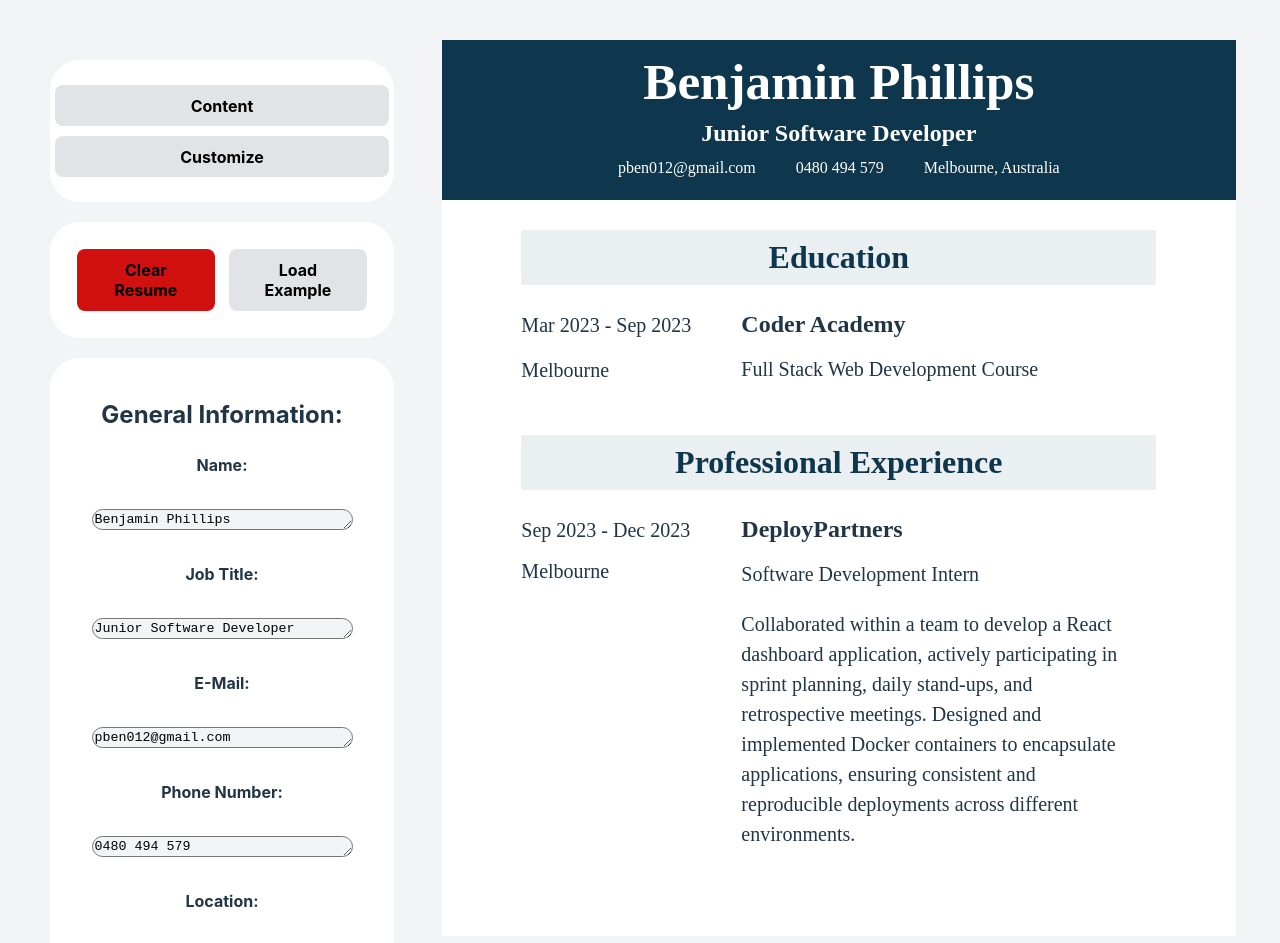
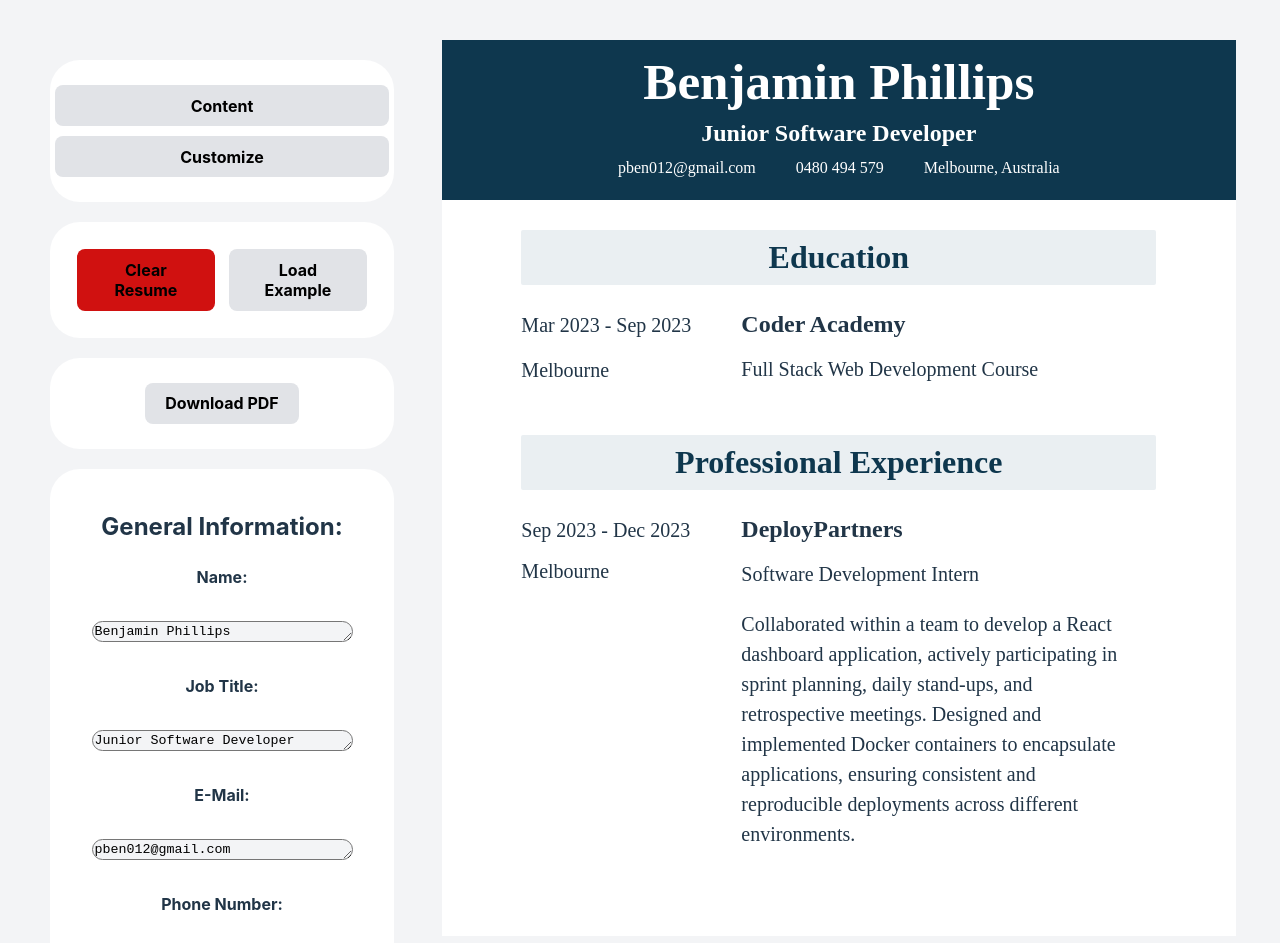
Before and after one commit to BenPhillips-21/cvApp, a React (Vite) app: page / in a window 1280 px wide. Shown: the top 943 px of the page. Built offline with nearby package versions, Linux system fonts and the light colour scheme.

Commit message:
added download pdf option

```diff
--- a/package.json
+++ b/package.json
@@ -13,7 +13,10 @@
     "react": "^18.2.0",
     "react-dom": "^18.2.0",
     "react-helmet": "^6.1.0",
-    "react-icons": "^5.0.1"
+    "react-icons": "^5.0.1",
+    "react-pdf-viewer": "^0.1.0",
+    "react-to-pdf": "^1.0.1",
+    "react-to-print": "^2.14.15"
   },
   "devDependencies": {
     "@types/react": "^18.2.43",
--- a/src/App.jsx
+++ b/src/App.jsx
@@ -1,4 +1,5 @@
-import { useState } from 'react';
+import React, { useRef, useState } from 'react';
+import generatePDF from 'react-to-pdf';
 import reactLogo from './assets/react.svg';
 import viteLogo from '/vite.svg';
 import './styles/styles.css';
@@ -12,6 +13,8 @@ import Colour from './components/changeColour.jsx';
 import Font from './components/changeFont.jsx';
 import { Helmet } from 'react-helmet';
 function App() {
+  const targetRef = useRef();
+
   const [name, setName] = useState('Benjamin Phillips');
   const [title, setTitle] = useState('Junior Software Developer');
   const [email, setEmail] = useState('pben012@gmail.com');
@@ -102,6 +105,9 @@ function App() {
                 />
               </div>
               <div className="section">
+              <button style={{ fontWeight: 'bold' }} onClick={() => generatePDF(targetRef, {filename: 'page.pdf'})}>Download PDF</button>
+              </div>
+              <div className="section">
                 <GeneralInfo
                   location={location}
                   setLocation={setLocation}
@@ -157,7 +163,7 @@ function App() {
               </div>
             </div>
           </div>
-          <div className="resume-container">
+          <div ref={targetRef} className="resume-container">
             <Resume
               font={font}
               colour={colour}
@@ -253,7 +259,7 @@ function App() {
                 </div>
             </div>
           </div>
-          <div className="resume-container">
+          <div ref={targetRef} className="resume-container">
             <Resume
               font={font}
               colour={colour}
```
Also changed, not shown: 1 other file (tests, documents, lock files or other folders).
